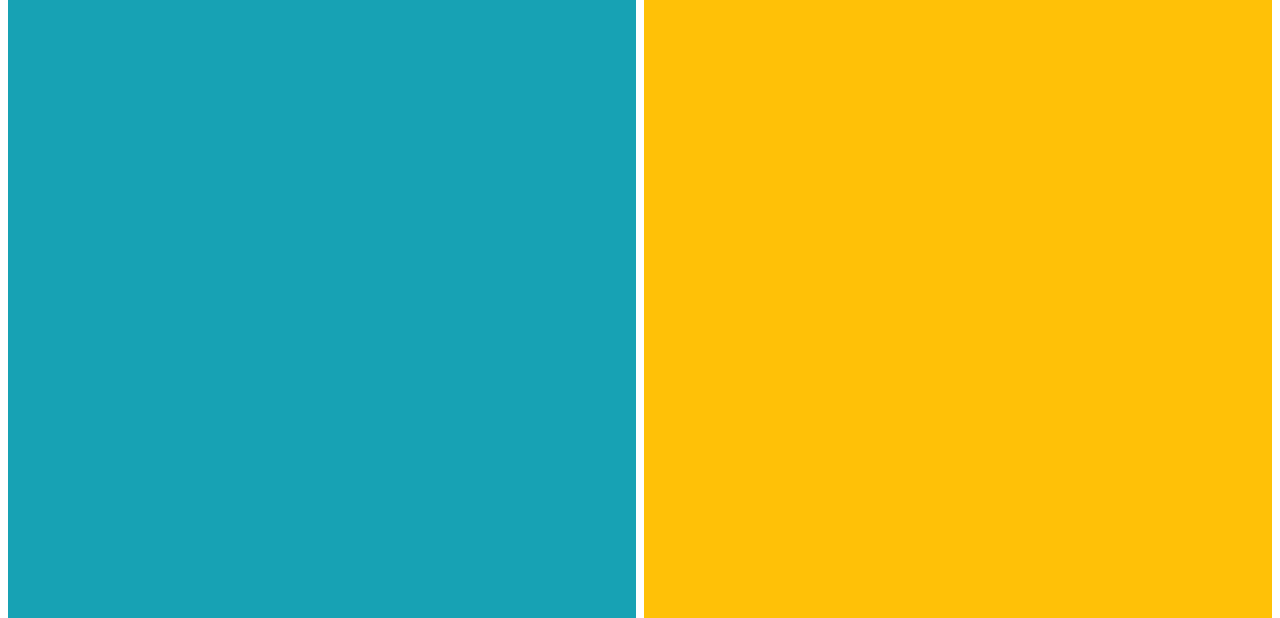
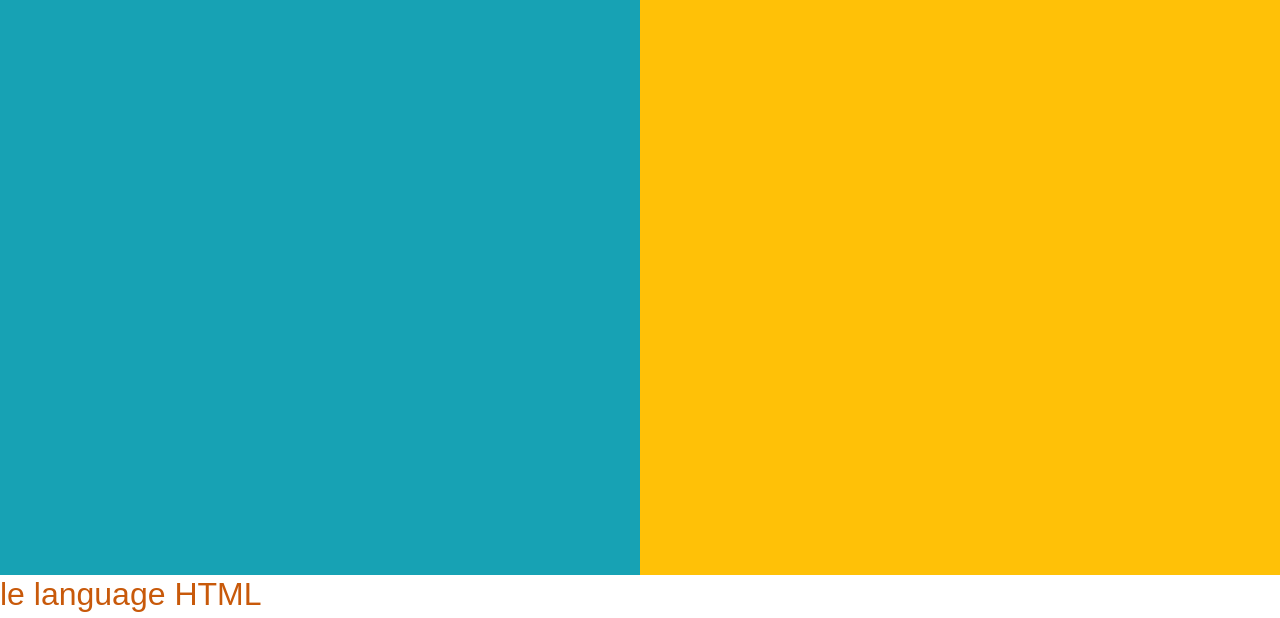
Before and after one commit to abidfalcon/init_html, a website: page init-html/index.html in a window 1280 px wide. Shown: the part 353-971 px from the top of the page. Drawn offline with nearby package versions, Linux system fonts and the light colour scheme; files whose address does not match are found by name.

Commit message:
add npm bootstrap

```diff
--- a/init-html/index.html
+++ b/init-html/index.html
@@ -13,11 +13,12 @@
         content="width=device-width,initial-scale=1.0,maximum-scale=1.0,minimum-scale=1.0,user-scalable=no">
     <!-- v.important to show the same characters ( e.g é, â etc.) in the window navigato-->
     <title>decouvrir le html</title>
+    <link href="./node_modules/bootstrap/dist/css/bootstrap.min.css" rel="stylesheet">
+
     <link href="./assets/css/styles.css" rel="stylesheet">
     <!-- <style>p{text-align: justify;}</style>       (2nd method to change the style text etc.,-->
     <!-- Load icomoon styles-->
     <link href="./assets/css/style.css" rel="stylesheet">
-    <link href="./assets/css/layout.css" rel="stylesheet">
     <link href="./assets/css/forms.css" rel="stylesheet">
 </head>
 <!-- Informations put after head tag will be visible in the  window navigator-->
```
Also changed, not shown: init-html/package.json (added, +21 -0 lines), 2 other files.
